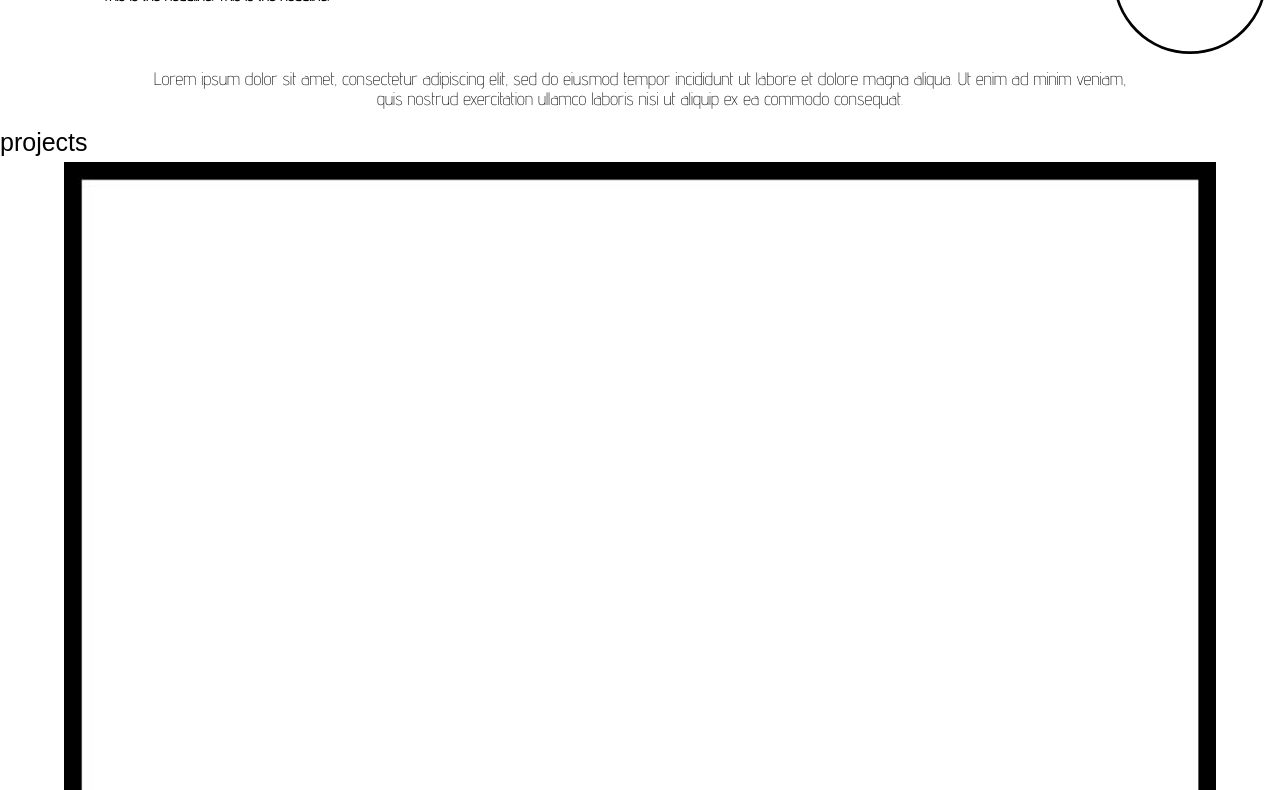
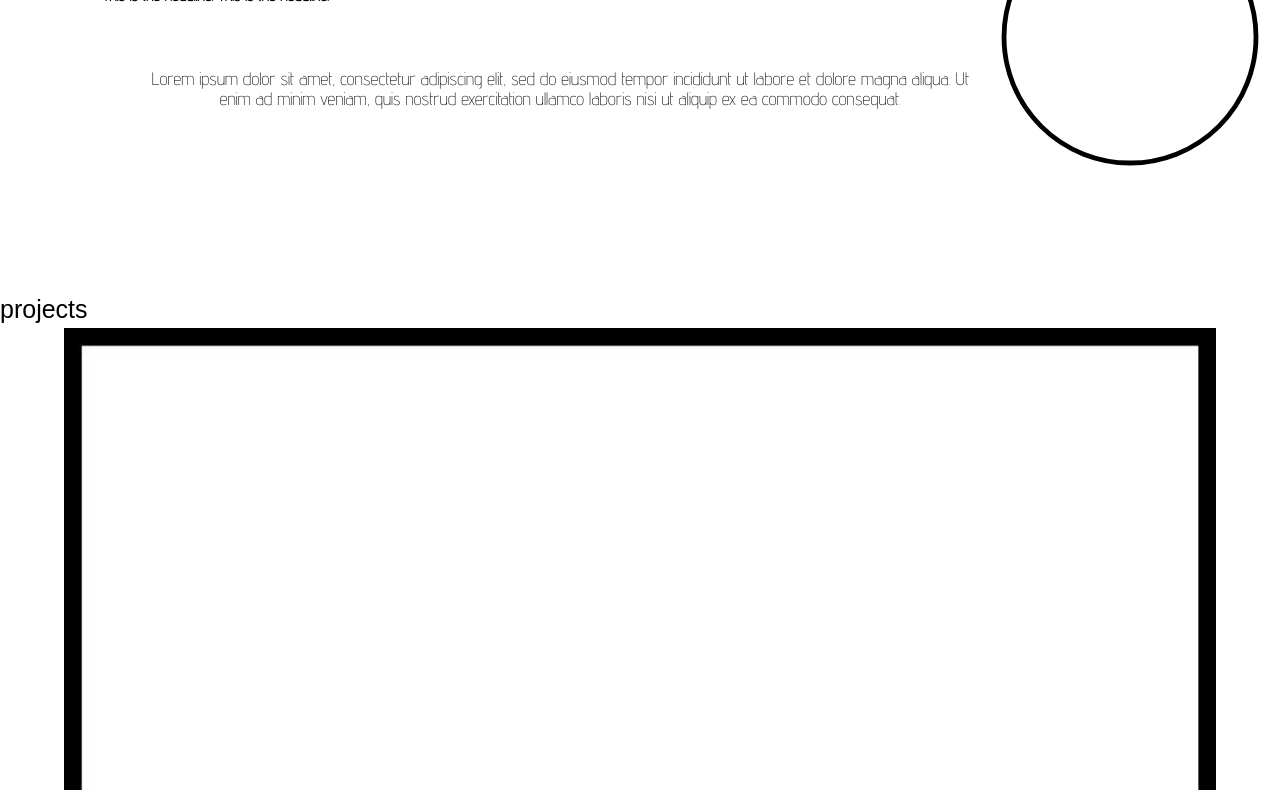
Before and after one commit to CMLabay/shhmavel.github.io, a plain HTML site: page index.html in a window 1280 px wide. Shown: the part 189-979 px from the top of the page. Drawn offline with nearby package versions, Linux system fonts and the light colour scheme; a web font is replaced by a local one.

Commit message:
Update styles.css
modified headshot and text padding

```diff
--- a/styles.css
+++ b/styles.css
@@ -36,24 +36,26 @@
 }
 .projects{
     font-size:25px;
-
+    padding-top:13%;
 }
 header{
     margin-top:0;
     position:relative;
 }
 .headshot{
-  height:180px;
+  width:45%;
+  max-width:300px;
   float:right;
 
 }
 .bio-text{
   font-family: 'Advent Pro', sans-serif;
+  padding-right:15%;
 }
 .project-img{
   width:90%;
   padding-top:5px;
-  padding-bottom:15px;
+  padding-bottom:5px;
   margin-left:auto;
   margin-right:auto;
   display:block;
@@ -81,3 +83,8 @@ li{
 a {
   text-decoration: none;
 }
+.project-text{
+  margin-left:5%;
+  margin-right:5%;
+  text-indent:40px;
+}
```
